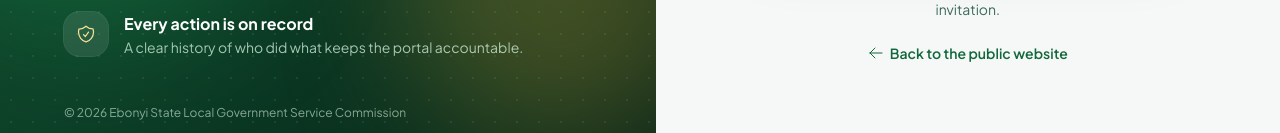
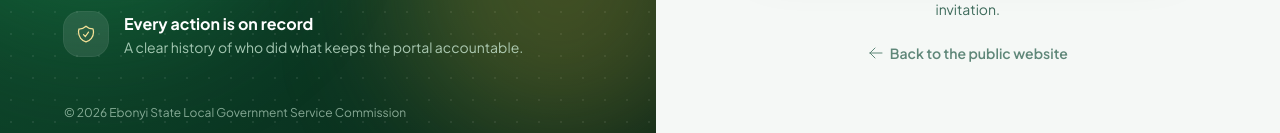
Before and after one commit to kelvinogodo/eslgsc-frontend, a React (Vite) app: page /login in a window 1280 px wide. Shown: the part 615-748 px from the top of the page. Built offline with nearby package versions, Linux system fonts and the light colour scheme; no server answers.

Commit message:
Portal: white text stays white on green links (Review approvals hero button); portal link colour moved into base layer

```diff
--- a/src/styles/portal.css
+++ b/src/styles/portal.css
@@ -42,8 +42,11 @@ html.portal body {
   background-attachment: fixed;
   color: var(--color-ink-800);
 }
-html.portal a:not(.btn) { color: var(--color-brand-700); }
-html.portal a:not(.btn):hover { color: var(--color-brand-800); }
+/* In the base layer on purpose: an unlayered rule here beat utility classes such as text-white, which left white-on-green links (e.g. the hero's Review approvals button) dark green. */
+@layer base {
+  html.portal a:not(.btn) { color: var(--color-brand-700); }
+  html.portal a:not(.btn):hover { color: var(--color-brand-800); }
+}
 html.portal ::selection { background: var(--color-brand-600); color: #fff; }
 
 @layer components {
```
